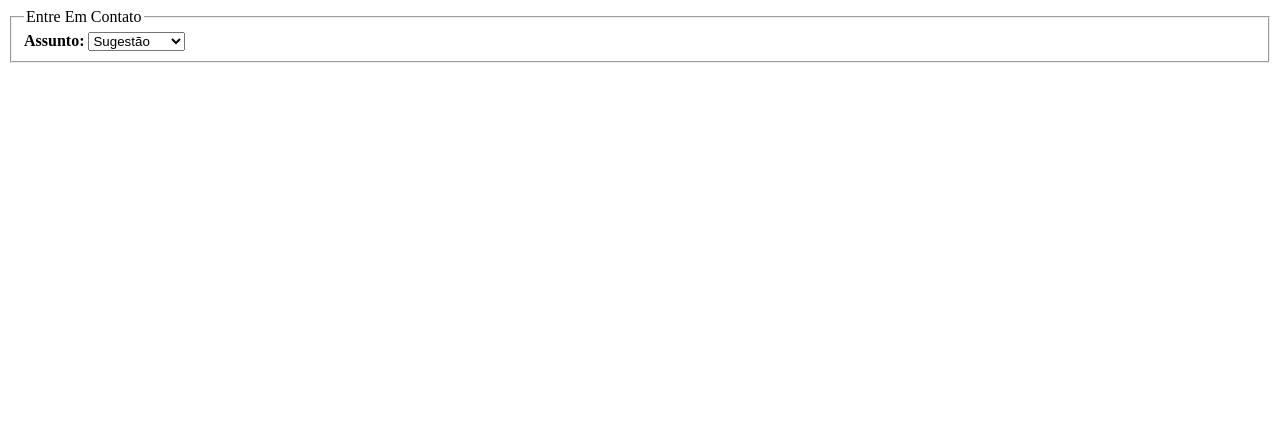
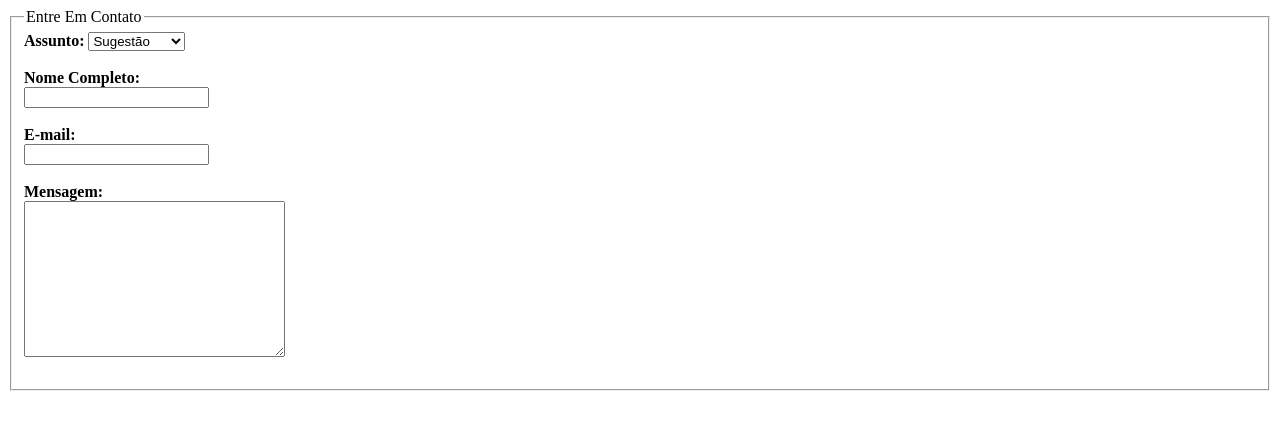
Before and after one commit to pamellabeca/5desafiosDeHTML-, a plain HTML site: page navegacao/formularioDeContato.html in a window 1280 px wide. Drawn offline with Linux system fonts and the light colour scheme.

Commit message:
chore: Adicionado input para texto, email e área de texto. Incluída a tag break para espaçamento

```diff
--- a/navegacao/formularioDeContato.html
+++ b/navegacao/formularioDeContato.html
@@ -17,6 +17,34 @@
             <option value="">Reclamação</option>
         </select>
 
+        <br>
+        <br>
+
+        <label for=""><b>Nome Completo:</b></label>
+        <br>
+        <input type="text" id="name">
+
+        <br>
+        <br>
+
+        <label for=""><b>E-mail:</b></label>
+        <br>
+        <input type="email" name="" id="email">
+
+        <br>
+        <br>
+
+
+        <label for="mensagem"><b>Mensagem:</b></label>
+        <br>
+        <textarea name="" id="mensagem" cols="30" rows="10"></textarea>
+
+        <br>
+        <br>
+
+
+
+
      </fieldset>
 
 </body>
```
